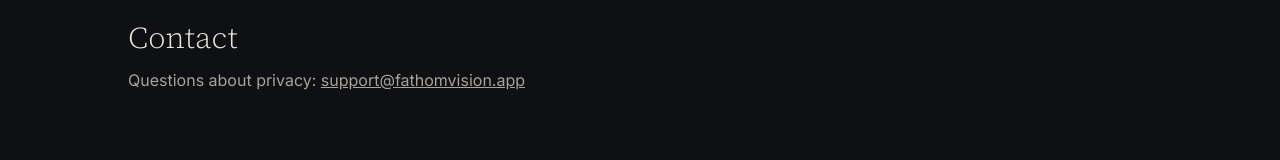
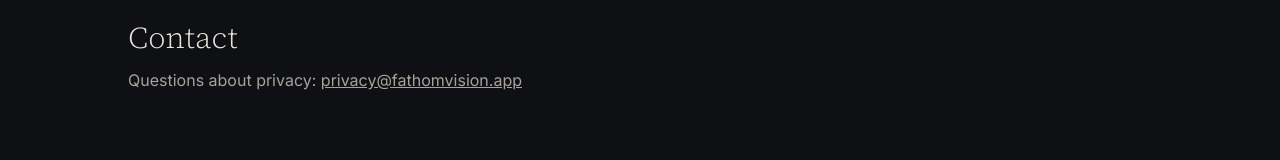
Before and after one commit to ryanlikesdesign/fathom-site, a Next.js app: page /privacy in a window 1280 px wide. Shown: the part 2209-2369 px from the top of the page. Built offline with nearby package versions, Linux system fonts and the light colour scheme.

Commit message:
content: privacy contact → privacy@fathomvision.app to match app policy

```diff
--- a/app/privacy/page.tsx
+++ b/app/privacy/page.tsx
@@ -109,7 +109,7 @@ export default function PrivacyPage() {
       <h2>Contact</h2>
       <p>
         Questions about privacy:{" "}
-        <a className="underline" href="mailto:support@fathomvision.app">support@fathomvision.app</a>
+        <a className="underline" href="mailto:privacy@fathomvision.app">privacy@fathomvision.app</a>
       </p>
     </Section>
   );
```
